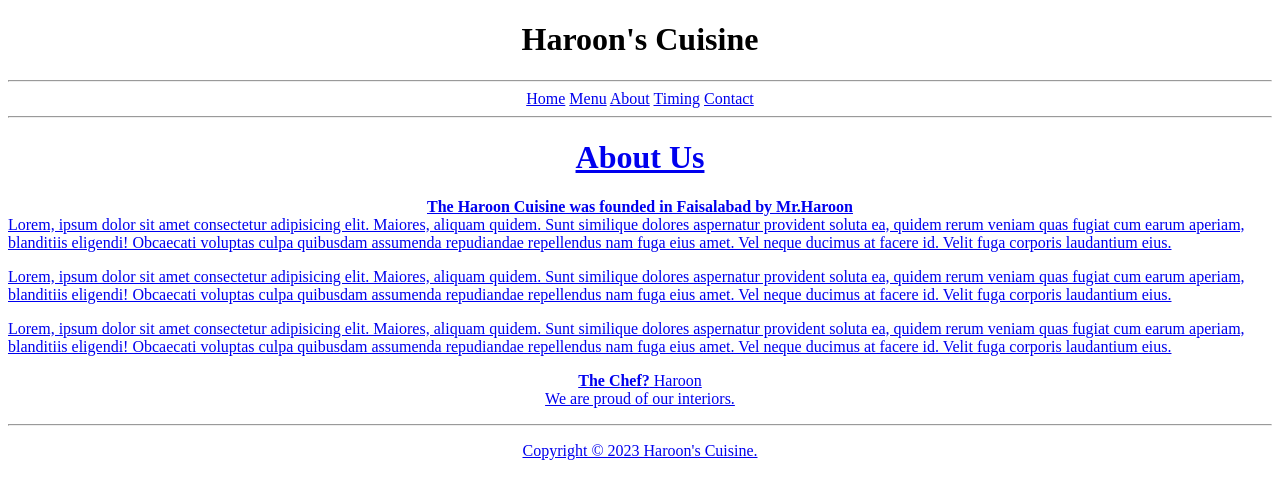
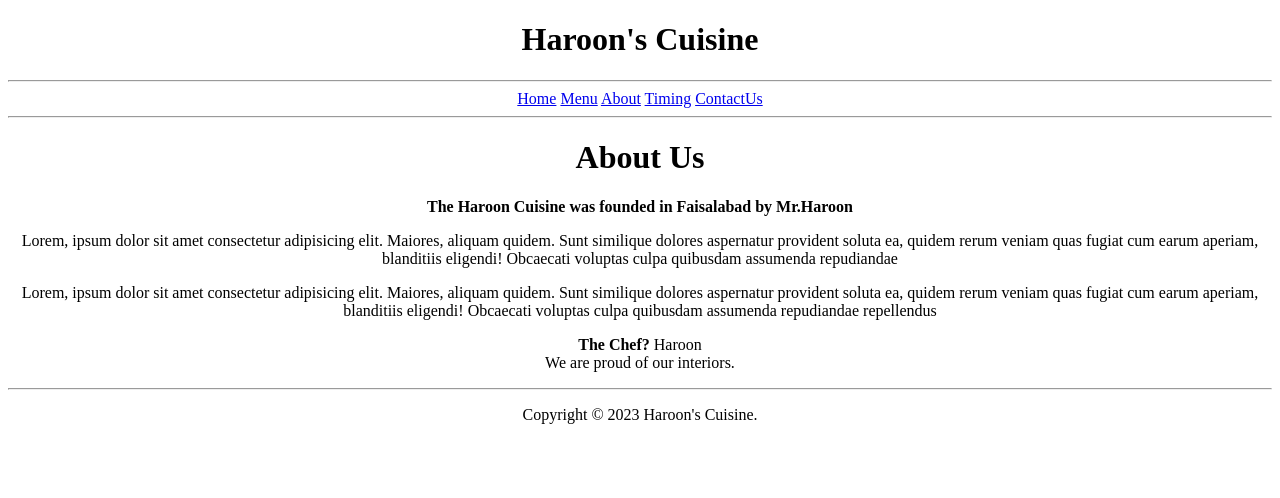
Before and after one commit to MuhammadHaroon15/SMIT-WMA-BATCH--7, a plain HTML site: page assignment 1/about.html in a window 1280 px wide. Drawn offline with Linux system fonts and the light colour scheme.

Commit message:
Assignment-1

```diff
--- a/assignment 1/about.html
+++ b/assignment 1/about.html
@@ -15,7 +15,7 @@
         <a href="./Menu.html">Menu</a>
         <a href="./About.html">About</a>
         <a href="./timing.html">Timing</a>
-        <a href="./ContactUs.html">Contact
+        <a href="./ContactUs.html">ContactUs</a>
             <hr>
     </center>
     <center>
@@ -23,11 +23,12 @@
         <strong>The Haroon Cuisine was founded in Faisalabad by Mr.Haroon</strong>
 
     </center>
-    Lorem, ipsum dolor sit amet consectetur adipisicing elit. Maiores, aliquam quidem. Sunt similique dolores aspernatur provident soluta ea, quidem rerum veniam quas fugiat cum earum aperiam, blanditiis eligendi! Obcaecati voluptas culpa quibusdam assumenda repudiandae repellendus nam fuga eius amet. Vel neque ducimus at facere id. Velit fuga corporis laudantium eius.
+    <center
+   Lorem, ipsum dolor sit amet consectetur adipisicing elit. Maiores, aliquam quidem. Sunt similique dolores aspernatur provident soluta ea, quidem rerum veniam quas fugiat cum earum aperiam, blanditiis eligendi! Obcaecati voluptas culpa quibusdam assumenda repudiandae<center repellendus nam fuga eius amet. Vel neque ducimus at facere id. Velit fuga corporis laudantium eius. </p>
 
-        <p>Lorem, ipsum dolor sit amet consectetur adipisicing elit. Maiores, aliquam quidem. Sunt similique dolores aspernatur provident soluta ea, quidem rerum veniam quas fugiat cum earum aperiam, blanditiis eligendi! Obcaecati voluptas culpa quibusdam assumenda repudiandae repellendus nam fuga eius amet. Vel neque ducimus at facere id. Velit fuga corporis laudantium eius.</p>
+   <p>Lorem, ipsum dolor sit amet consectetur adipisicing elit. Maiores, aliquam quidem. Sunt similique dolores aspernatur provident soluta ea, quidem rerum veniam quas fugiat cum earum aperiam, blanditiis eligendi! Obcaecati voluptas culpa quibusdam assumenda repudiandae<center repellendus nam fuga eius amet. Vel neque ducimus at facere id. Velit fuga corporis laudantium eius.</p>
 
-   <p>Lorem, ipsum dolor sit amet consectetur adipisicing elit. Maiores, aliquam quidem. Sunt similique dolores aspernatur provident soluta ea, quidem rerum veniam quas fugiat cum earum aperiam, blanditiis eligendi! Obcaecati voluptas culpa quibusdam assumenda repudiandae repellendus nam fuga eius amet. Vel neque ducimus at facere id. Velit fuga corporis laudantium eius.</p>
+   <p>Lorem, ipsum dolor sit amet consectetur adipisicing elit. Maiores, aliquam quidem. Sunt similique dolores aspernatur provident soluta ea, quidem rerum veniam quas fugiat cum earum aperiam, blanditiis eligendi! Obcaecati voluptas culpa quibusdam assumenda repudiandae repellendus<center nam fuga eius amet. Vel neque ducimus at facere id. Velit fuga corporis laudantium eius.</p>
    <center>
     <strong>The Chef?</strong> Haroon
    </center>
```
Also changed, not shown: assignment 1/menu.html (+1 -1 lines).
